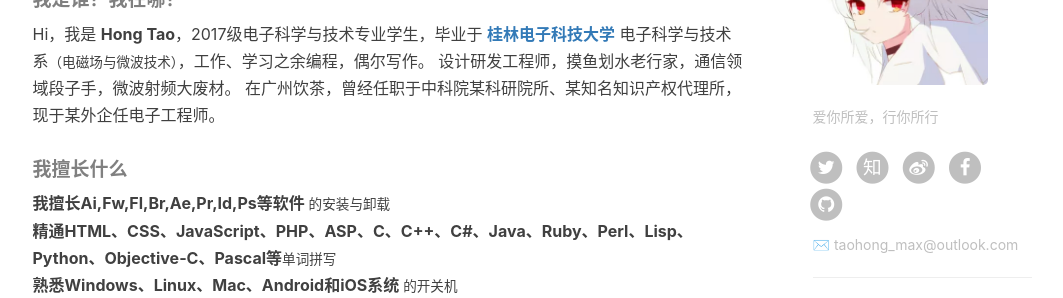
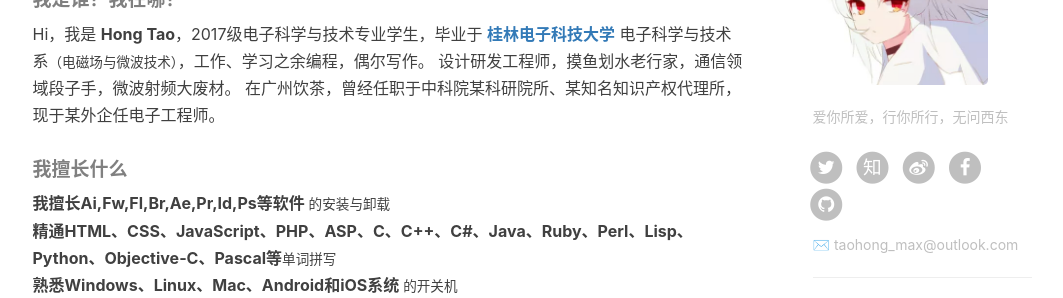
Before and after one commit to TaohongMaxwell/TaohongMaxwell.github.io, a Jekyll site: the page built from about.html, in a window 1280 px wide and 900 px high, scrolled down 564 px. Shown: the part 152-450 px from the top of the window, without its empty margins (135-1198 px from the left). Built offline with Jekyll 4.4.1, drawn with Linux system fonts in a browser that asks for light colours; nearby versions of some CDN libraries; comment, search, counter and statistics services are not loaded.

Commit message:
update
修i该一些文案

```diff
--- a/_config.yml
+++ b/_config.yml
@@ -12,7 +12,7 @@
 
 # Sidebar settings
 sidebar: true                           # whether or not using Sidebar.
-sidebar-about-description: "爱你所爱，行你所行"
+sidebar-about-description: "爱你所爱，行你所行，无问西东"
 sidebar-avatar: /img/BiliGirl.jpg       # use absolute URL, seeing it's used in both `/` and `/about/`
 
 
--- a/about.html
+++ b/about.html
@@ -67,7 +67,7 @@
     <div>
         <!--image-->
         <a href="http://www.uestc.edu.cn/" target="_blank">
-            <img src="https://github.com/TaohongMaxwell/TaohongMaxwell.github.io/raw/master/img/univs/uestc-night.jpg"alt="UESTC" />
+            <img src="https://github.com/TaohongMaxwell/TaohongMaxwell.github.io/raw/master/img/univs/uestc-night.jpg" alt="UESTC" />
         </a>
     </div>
 
@@ -142,7 +142,7 @@
     <div>
         <!--bottom picture-->
         <a href="http://www.guet.edu.cn/" target="_blank">
-            <img src="https://github.com/TaohongMaxwell/TaohongMaxwell.github.io/raw/master/img/guet/banner_03.jpg"alt="GUET">
+            <img src="https://github.com/TaohongMaxwell/TaohongMaxwell.github.io/raw/master/img/guet/banner_03.jpg" alt="GUET">
         </a>
     </div>
 </div>
```
